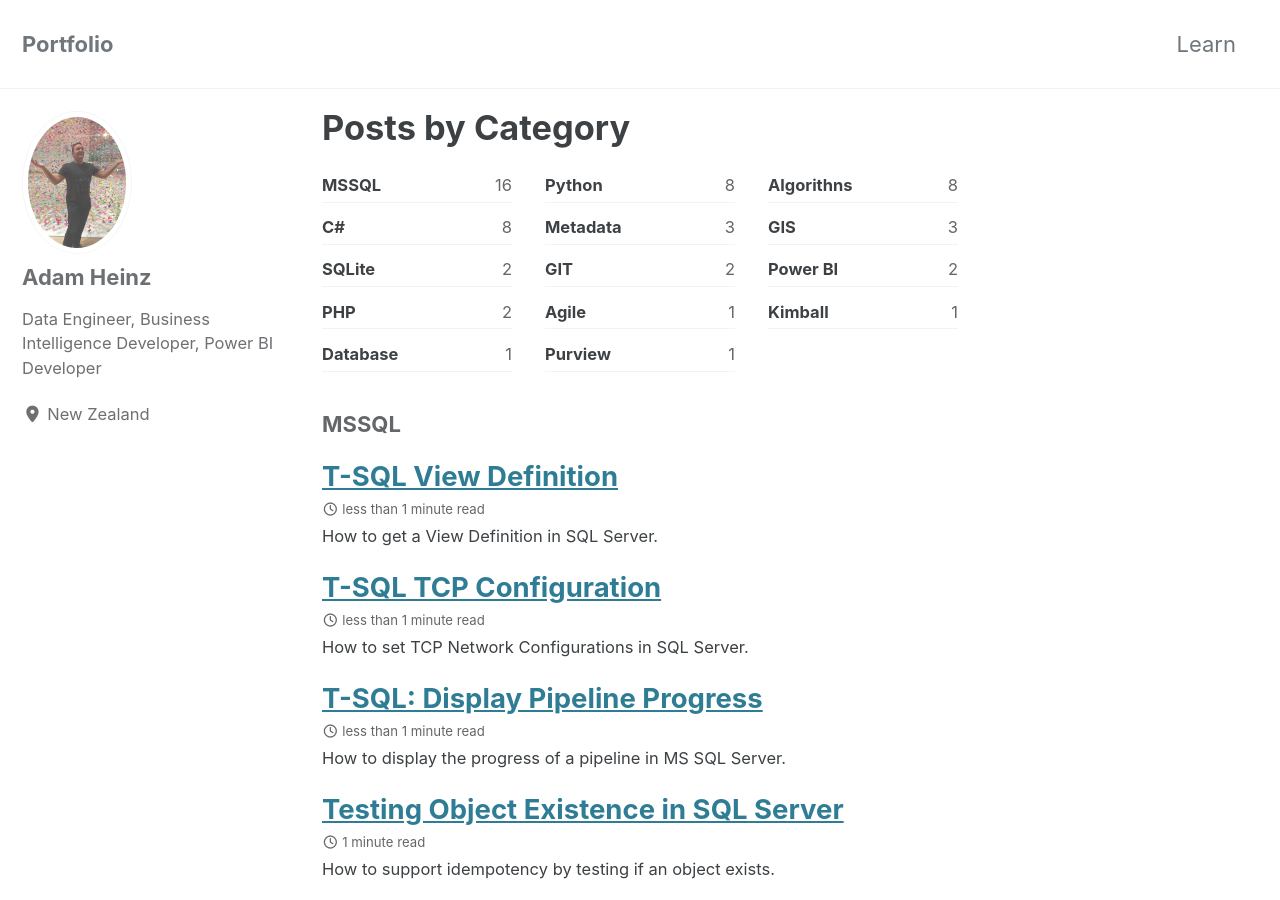
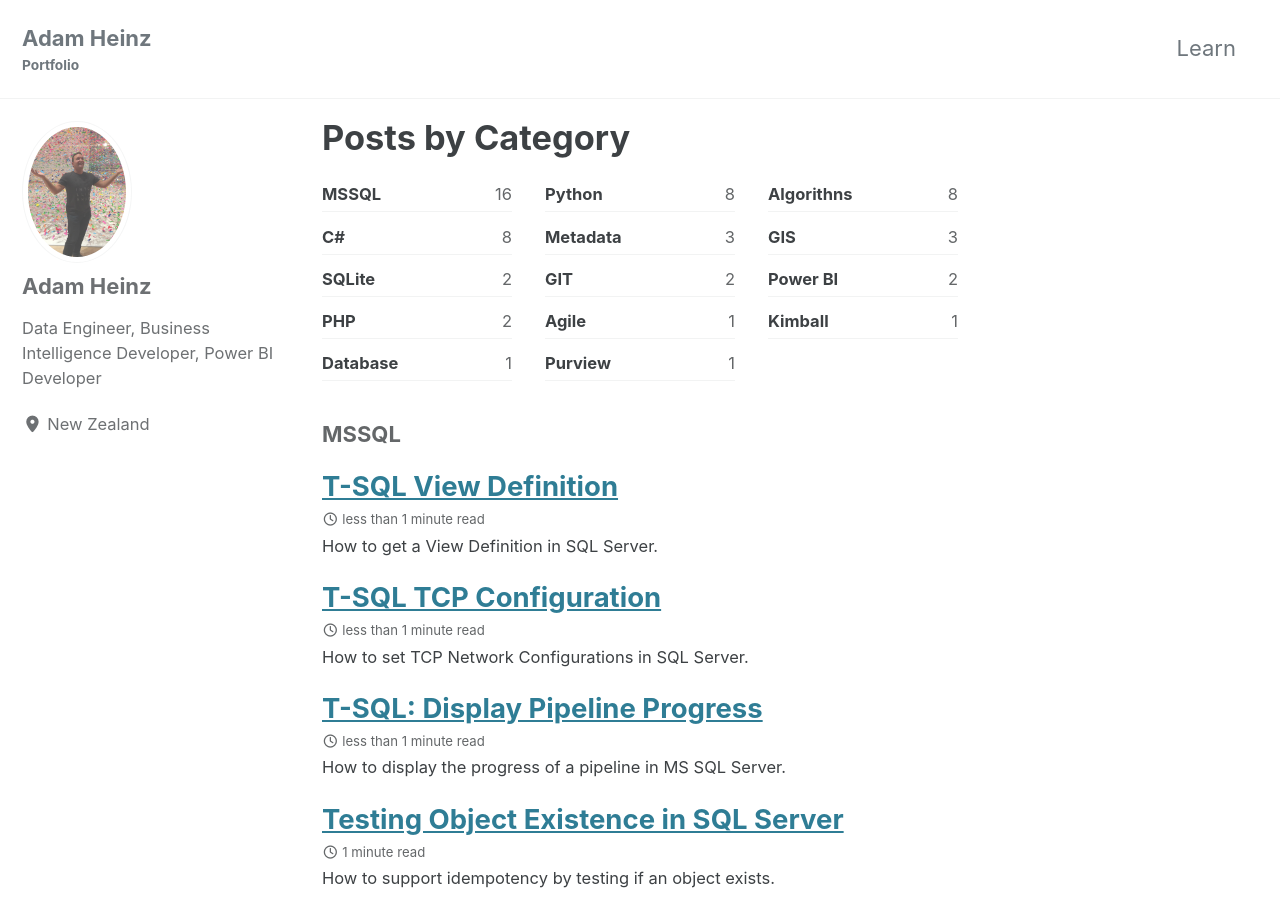
Before and after one commit to Heinzad/heinzad.github.io, a Jekyll site: the page built from _pages/category-archive.md, in a window 1280 px wide and 900 px high. Built offline with Jekyll 4.4.1, drawn with Linux system fonts in a browser that asks for light colours; cached includes are drawn as plain includes.

Commit message:
amended site title and subtitle

```diff
--- a/_config.yml
+++ b/_config.yml
@@ -17,9 +17,9 @@
 # Site Settings
 locale                   : "en-US"
 rtl                      : # true, false (default) # turns direction of the page into right to left for RTL languages
-title                    : "Portfolio"
+title                    : "Adam Heinz"
 title_separator          : "-"
-subtitle                 : # site tagline that appears below site title in masthead
+subtitle                 : "Portfolio" # site tagline that appears below site title in masthead
 name                     : "Adam Heinz"
 description              : "Data Intelligence"
 url                      : https://heinzad.github.io/ # the base hostname & protocol for your site e.g. "https://mmistakes.github.io"
```
